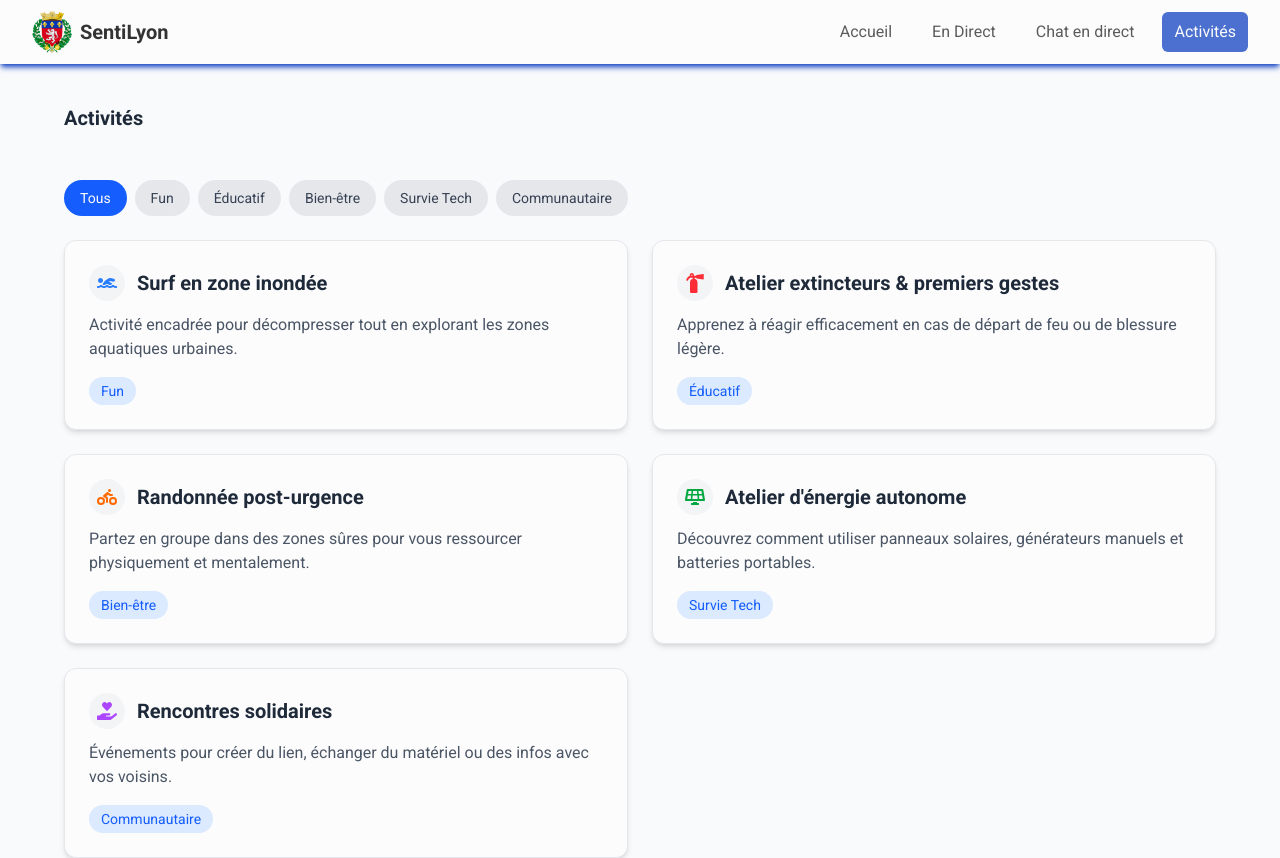
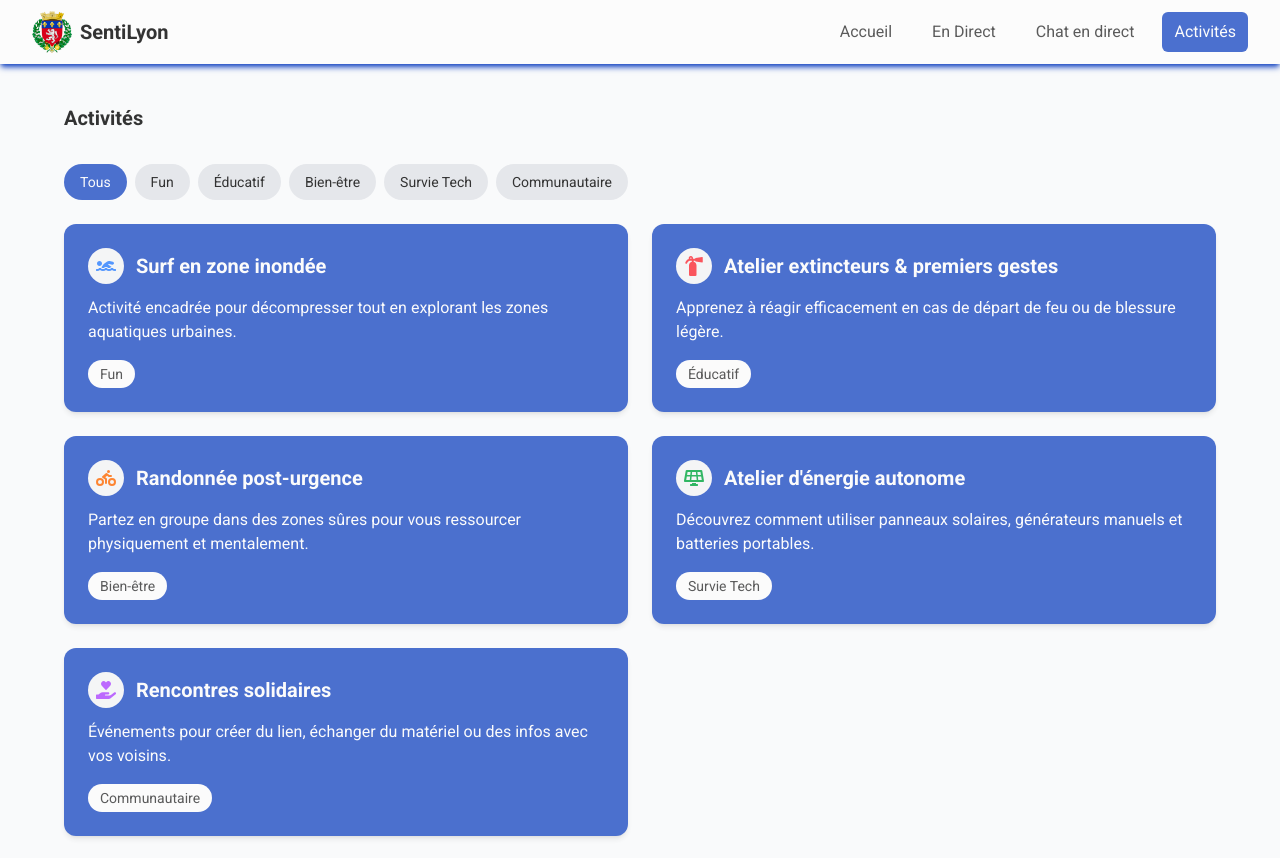
Before and after one commit to DEV-Velris/Challenge-48H-2025, a Next.js app in the folder website/: page /activity in a window 1280 px wide. Shown: the top 858 px of the page. Built offline with nearby package versions, Linux system fonts and the light colour scheme.

Commit message:
Amélioration style Activités

```diff
--- a/website/src/app/activity/page.tsx
+++ b/website/src/app/activity/page.tsx
@@ -1,6 +1,6 @@
 'use client';
 
-import { useState } from 'react';
+import {useState} from 'react';
 import React from 'react';
 import {
     FaSwimmer,
@@ -19,31 +19,31 @@ type Activity = {
 
 const activities: Activity[] = [
     {
-    icon: <FaSwimmer className="text-blue-500" size={20} />,
+        icon: <FaSwimmer className="text-blue-500 group-hover:text-white" size={20}/>,
         title: "Surf en zone inondée",
         description: "Activité encadrée pour décompresser tout en explorant les zones aquatiques urbaines.",
         badge: "Fun"
     },
     {
-    icon: <FaFireExtinguisher className="text-red-500" size={20} />,
+        icon: <FaFireExtinguisher className="text-red-500 group-hover:text-white" size={20}/>,
         title: "Atelier extincteurs & premiers gestes",
         description: "Apprenez à réagir efficacement en cas de départ de feu ou de blessure légère.",
         badge: "Éducatif"
     },
     {
-    icon: <FaBiking className="text-orange-500" size={20} />,
+        icon: <FaBiking className="text-orange-500 group-hover:text-white" size={20}/>,
         title: "Randonnée post-urgence",
         description: "Partez en groupe dans des zones sûres pour vous ressourcer physiquement et mentalement.",
         badge: "Bien-être"
     },
     {
-    icon: <FaSolarPanel className="text-green-600" size={20} />,
+        icon: <FaSolarPanel className="text-green-600 group-hover:text-white" size={20}/>,
         title: "Atelier d'énergie autonome",
         description: "Découvrez comment utiliser panneaux solaires, générateurs manuels et batteries portables.",
         badge: "Survie Tech"
     },
     {
-    icon: <FaHandHoldingHeart className="text-purple-500" size={20} />,
+        icon: <FaHandHoldingHeart className="text-purple-500 group-hover:text-white" size={20}/>,
         title: "Rencontres solidaires",
         description: "Événements pour créer du lien, échanger du matériel ou des infos avec vos voisins.",
         badge: "Communautaire"
@@ -62,8 +62,7 @@ export default function ActivitiesPage() {
     return (
         <main className="min-h-screen py-10 px-4 md:px-10 bg-gray-50">
             <div className="max-w-6xl mx-auto">
-        <h1 className="text-3xl font-bold text-gray-800 mb-12">Activités</h1>
-
+                <h1 className="text-3xl font-bold text-gray-1 mb-8">Activités</h1>
                 <div className="flex flex-wrap gap-2 mb-6">
                     {categories.map(cat => (
                         <button
@@ -71,8 +70,8 @@ export default function ActivitiesPage() {
                             onClick={() => setSelectedCategory(cat)}
                             className={`px-4 py-2 rounded-full text-sm font-medium transition ${
                                 selectedCategory === cat
-                  ? 'bg-blue-600 text-white'
-                  : 'bg-gray-200 text-gray-700'
+                                    ? 'bg-blue opacity-80 text-white'
+                                    : 'bg-gray-200 text-gray-1'
                             }`}
                         >
                             {cat}
@@ -84,14 +83,16 @@ export default function ActivitiesPage() {
                     {filteredActivities.map((activity, index) => (
                         <div
                             key={index}
-              className="bg-white shadow-md rounded-xl p-6 border border-gray-200"
+                            className="bg-blue opacity-80 shadow-md rounded-xl p-6 hover:cursor-pointer hover:bg-white hover:border-4 hover:border-blue group box-border hover:p-[calc(1.5rem-4px)]"
                         >
                             <div className="flex items-center gap-3 mb-3">
-                <div className="p-2 bg-gray-100 rounded-full">{activity.icon}</div>
-                <h2 className="text-xl font-semibold text-gray-800">{activity.title}</h2>
+                                <div
+                                    className="p-2 bg-gray-100 group-hover:bg-gray-1 rounded-full">{activity.icon}</div>
+                                <h2 className="text-xl font-semibold text-white group-hover:text-gray-1">{activity.title}</h2>
                             </div>
-              <p className="text-gray-600">{activity.description}</p>
-              <span className="inline-block mt-4 text-sm font-medium px-3 py-1 rounded-full bg-blue-100 text-blue-600">
+                            <p className="text-white group-hover:text-gray-1">{activity.description}</p>
+                            <span
+                                className="inline-block mt-4 text-sm font-medium px-3 py-1 rounded-full bg-white group-hover:bg-gray-1 text-gray-1 group-hover:text-white">
                 {activity.badge}
               </span>
                         </div>
```
Lines whose indentation alone changed are shown as unchanged.
